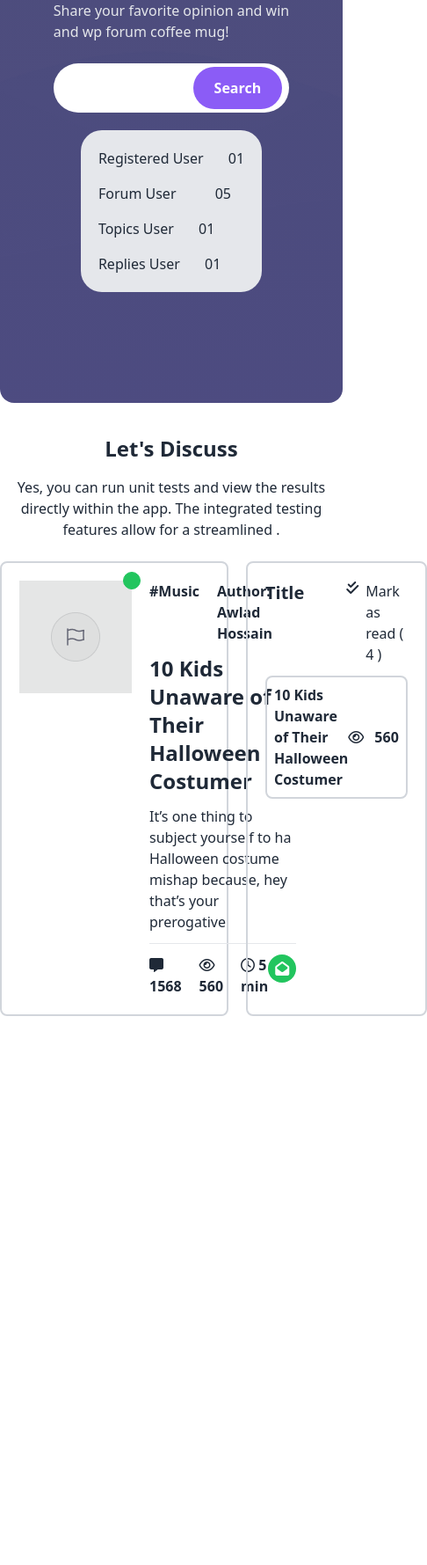
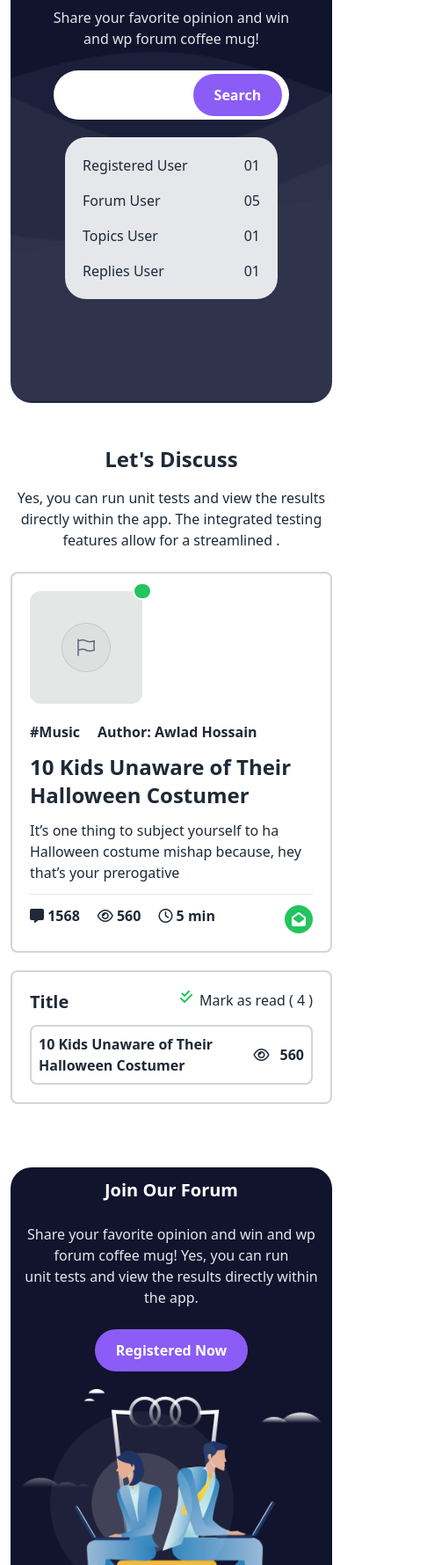
Before and after one commit to Shahriar3809/retro-forum, a plain HTML site: page index.html in a window 390 px wide. Shown: the part 221-2000 px from the top of the page at 88% size, 486 px wide, since content can reach past the window. Before the commit the page ends 1376 px from the top, so only its background shows below. Drawn offline with nearby package versions, Linux system fonts and the light colour scheme.

Commit message:
Design Complete

```diff
--- a/index.html
+++ b/index.html
@@ -9,7 +9,7 @@
     <title>Retro</title>
 </head>
 <body>
-    <header class=" py-3 lg:p-8 max-w-[1170px] lg:m-auto">
+    <header class=" py-3 lg:p-8 max-w-[1170px] lg:m-auto p-3">
         <nav class="flex flex-col lg:flex-row items-center  lg:justify-between">
             <div>
                 <img src="./images/logo.png" alt="">
@@ -31,17 +31,17 @@
                     </div>
 
                 </div>
-                <button class="rounded-3xl bg-violet-500 px-6 py-3 text-white">Sign In</button>
+                <button class="rounded-3xl bg-violet-500 px-6 py-3 text-white font-bold">Sign In</button>
             </div>
         </nav>
 <br>
 
-        <div class="banner">
-            <div class="bg-[linear-gradient(to_top,rgba(5,1,76,0.7),rgba(1,1,69,0.7)),url('./images/bgbanner.png')] bg-center bg-cover w-full h-[550px] md:h-[450px] rounded-2xl ">
-              <div class="flex flex-col lg:flex-row justify-center p-3 gap-5 lg:gap-10 lg:p-10 items-center">
+        <div class="banner bg-[#12132D] rounded-3xl">
+            <div class="bg-[url('./images/bgbanner.png')] bg-center bg-cover w-full h-[550px] md:h-[450px] rounded-2xl ">
+              <div class="flex flex-col lg:flex-row justify-between lg:px-16 p-3 gap-5 lg:gap-10 lg:p-12 items-center">
                 <div class="space-y-6">
-                    <h1 class="text-xl lg:text-6xl font-bold text-gray-200">Welcome to the <br> ReTro Forum</h1>
-                    <p class="text-gray-200">Share your favorite opinion and win <br> and wp forum coffee mug!</p>
+                    <h1 class="text-2xl text-center lg:text-left lg:text-6xl font-bold text-white">Welcome to the <br> <span class="text-violet-600">ReTro</span> Forum</h1>
+                    <p class="text-gray-200 text-center lg:text-left">Share your favorite opinion and win <br> and wp forum coffee mug!</p>
                     <div class="relative">
                         <input class="px-3 py-4 w-full rounded-full" type="text" name="" id="">
                         <button class="rounded-3xl font-bold bg-violet-500 absolute right-2 top-1 px-6 py-3 text-white">Search</button>
@@ -49,10 +49,22 @@
                 </div>
                 <div>
                     <div class="bg-gray-200 p-5 rounded-3xl space-y-4">
-                        <p>Registered User <span class="pl-6">01</span></p>
-                        <p>Forum User <span class="pl-10">05</span></p>
-                        <p>Topics User <span class="pl-6">01</span></p>
-                        <p>Replies User <span class="pl-6">01</span></p>
+                        <div class="flex justify-between gap-10">
+                            <p>Registered User </p>
+                            <span class="pl-6">01</span>
+                        </div>
+                        <div class="flex justify-between gap-10">
+                             <p>Forum User </p>
+                             <span class="pl-10">05</span>
+                        </div>
+                        <div class="flex justify-between gap-10">
+                            <p>Topics User </p>
+                            <span class="pl-6">01</span>
+                        </div>
+                        <div class="flex justify-between gap-10">
+                            <p>Replies User</p>
+                            <span class="pl-6">01</span>
+                        </div>
                     </div>
                 </div>
               </div>
@@ -62,21 +74,24 @@
     </header>
 
 
-    <main class="max-w-[1170px] lg:m-auto">
+    <main class="max-w-[1170px] lg:m-auto p-3">
         <section>
         <div class="space-y-4 py-6">
           <h1 class="text-center text-2xl md:text-4xl font-extrabold">Let's Discuss</h1>
           <p class="text-center max-w-[600px] m-auto">Yes, you can run unit tests and view the results directly within the app. The integrated testing features allow for a streamlined .</p>
         </div>
 
-        <div class="flex gap-5">
-            <!--  -->
-            <div id="itemContainer" class="w-2/3">
-                <div id="item" class="flex gap-5 border-gray-300 border-2 rounded-lg p-5">
-                    <div class="indicator">
-                            <span class="indicator-item badge bg-green-500 badge-secondary border-green-500"></span>
-                            <div class="grid w-32 h-32 bg-base-300 place-items-center">
-                                <img src="./images/4.png" alt="">
+        <div class="flex flex-col lg:flex-row gap-5">
+
+            <div id="itemContainer" class="lg:w-3/4 grid grid-cols-1 gap-5">
+
+
+                <!--  -->
+                <div id="item" class="flex flex-col lg:flex-row gap-5 border-gray-300 border-2 rounded-lg p-5">
+                    <div class="indicator ">
+                            <span class="indicator-item badge bg-green-500 badge-secondary border-2 border-white"></span>
+                            <div class="grid w-32 h-32 bg-base-300 place-items-center rounded-xl">
+                                <img src="./images/4.png" alt="" >
                             </div>
                     </div>
                     <div class="space-y-3">
@@ -100,12 +115,16 @@
                         </div>
                     </div>
                 </div>
+
+
+
             </div>
+
             <div class="border-gray-300 border-2 rounded-lg p-5 space-y-3">
-                <div class="  flex gap-12">
+                <div class="  flex justify-between gap-12">
                     <h3 class="font-bold text-xl">Title</h3>
                     <div class="flex gap-2">
-                        <i class="fa-solid fa-check-double"></i>
+                        <i class="fa-solid fa-check-double text-green-500"></i>
                         <p>Mark as read ( <span>4</span> )</p>
                     </div>
                 </div>
@@ -113,7 +132,7 @@
 
                 <!--  -->
                 <div class="space-y-2">
-                    <div class="flex border-gray-300 border-2 rounded-lg p-2">
+                    <div class="flex gap-5 border-gray-300 border-2 rounded-lg p-2">
                         <p class="font-bold">10 Kids Unaware of Their Halloween Costumer</p>
                         <div class="flex gap-3 items-center font-semibold">
                             <i class="fa-regular fa-eye"></i>
@@ -126,17 +145,110 @@
         </div>
         </section>
 
+<br><br><br>
+
+        <section>
+
+            <div>
+                <div class="banner bg-[#12132D] rounded-3xl">
+            <div class="w-full rounded-2xl ">
+              <div class="flex flex-col lg:flex-row  justify-around p-3 gap-5 lg:gap-10 lg:p-8 items-center">
+                <div class="space-y-6">
+                    <h1 class="text-xl lg:text-4xl text-center lg:text-left font-bold text-white">Join Our Forum</h1>
+                    <p class="text-gray-200 text-center lg:text-left">Share your favorite opinion and win and wp forum coffee mug! Yes, you can run <br> unit tests and view the results directly within the app. </p>
+                    <div class="text-center lg:text-left">
+                        <button class="rounded-3xl font-bold bg-violet-500 right-2 top-1 px-6 py-3 text-white">Registered Now</button>
+                    </div>
+                </div>
+                <div>
+                    <img src="./images/joinforum.png" alt="">
+                </div>
+              </div>
+            </div>
+          </div>
+            </div>
+        </section>
+
+
+
+
+        <section >
+            <div class="space-y-4 py-6">
+                <h1 class="text-center text-2xl md:text-4xl font-extrabold">Latest Posts</h1>
+                <p class="text-center max-w-[600px] m-auto">Yes, you can run unit tests and view the results directly within the app. The integrated testing features allow for a streamlined .</p>
+            </div>
+            <div>
+                <div class="grid grid-cols-1 lg:grid-cols-3 gap">
+                    <!--  -->
+                    <div class="card max-w-96 bg-base-100 shadow-xl">
+                        <figure class="px-3 pt-3">
+                            <img src="https://daisyui.com/images/stock/photo-1606107557195-0e29a4b5b4aa.jpg" alt="" class="rounded-xl" />
+                        </figure>
+                        <div class="card-body space-y-2 p-3">
+                            <div class="flex gap-3 items-center">
+                                <i class="fa-solid fa-calendar-check"></i>
+                                <p class="font-semibold">29 January 2023</p>
+                            </div>
+                            <h1 class="text-xl font-bold">What will a mars habitat force that impact in our daily life!!!</h1>
+                            <p class="font-semibold text-xs">Yes, you can run unit tests and view the results directly within the app. </p>
+                            <div class="flex gap-4">
+                                <div>
+                                    <img src="./images/2.png" alt="">
+                                </div>
+                                <div>
+                                    <p class="font-bold text-xs">Cameron WilliamSon</p>
+                                    <p>Ror Developer</p>
+                                </div>
+                            </div>
+                        </div>
+                    </div>
+
+
+
+                </div>
+
+
+
+
+
+        </section>
+
+
+
+
+
+
+
+
+
+
 
 
 
 
 
     </main>
+<br><br>
 
-
-    <footer>
-
+    <footer class="footer footer-center p-10 bg-base-200 text-base-content rounded ">
+        <div class="space-y-4 py-6">
+                <h1 class="text-center text-2xl md:text-4xl font-extrabold">ReTro</h1>
+                <p class="text-center max-w-[600px] m-auto">Yes, you can run unit tests and view the results directly within the app. The integrated testing features allow for a streamlined .</p>
+        </div>
+        <nav>
+            <div class="grid grid-flow-col gap-4">
+                <i class="fa-brands fa-twitter"></i>
+                <i class="fa-brands fa-facebook-f"></i>
+                <i class="fa-brands fa-instagram"></i>
+                <i class="fa-brands fa-github"></i>
+            </div>
+        </nav>
     </footer>
+    <br><hr>
+    <aside class="text-center p-5">
+            <p class="text-xs font-semibold">© 2024 - All right reserved by ReTro</p>
+    </aside>
+<br><br><br>
 
 
 
```
